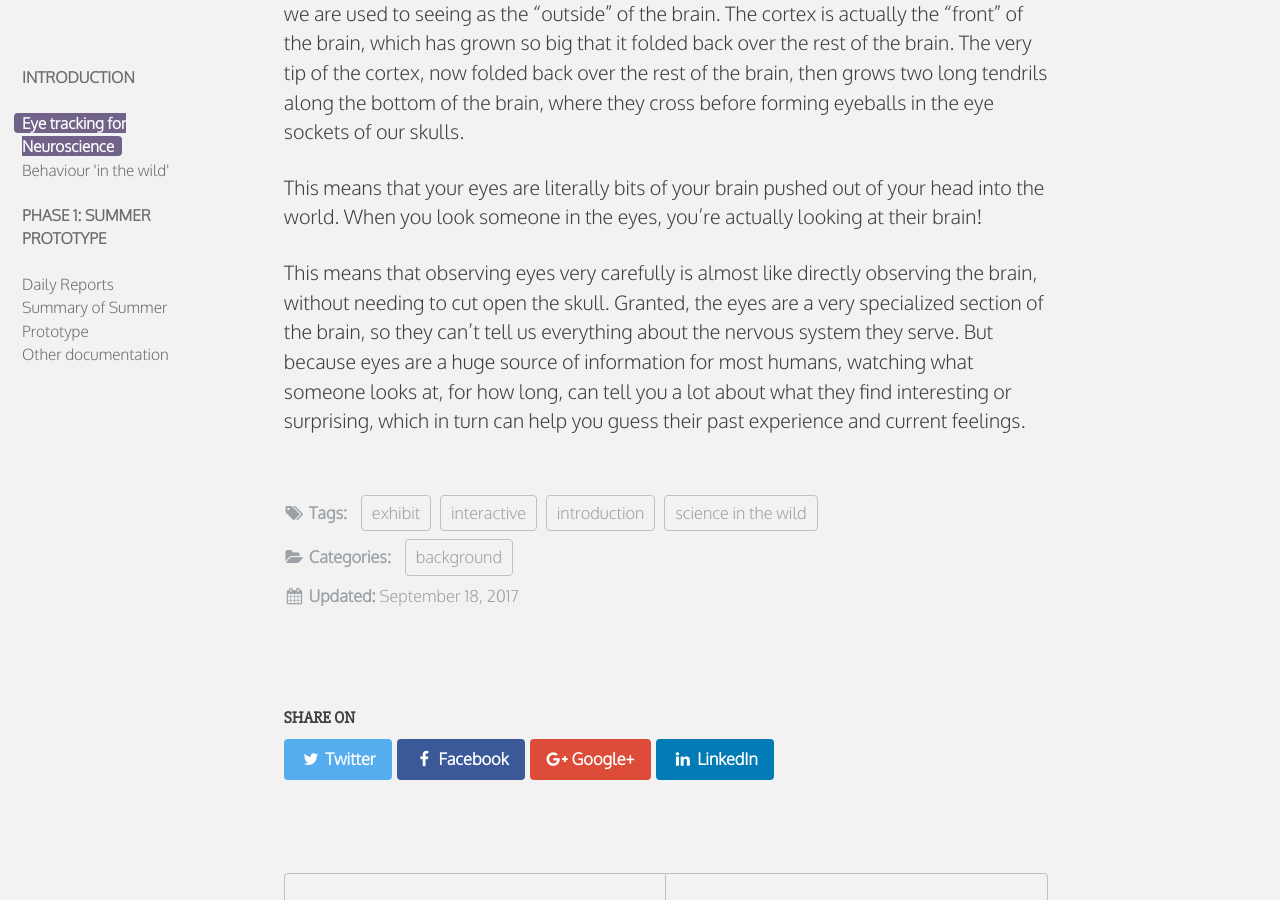
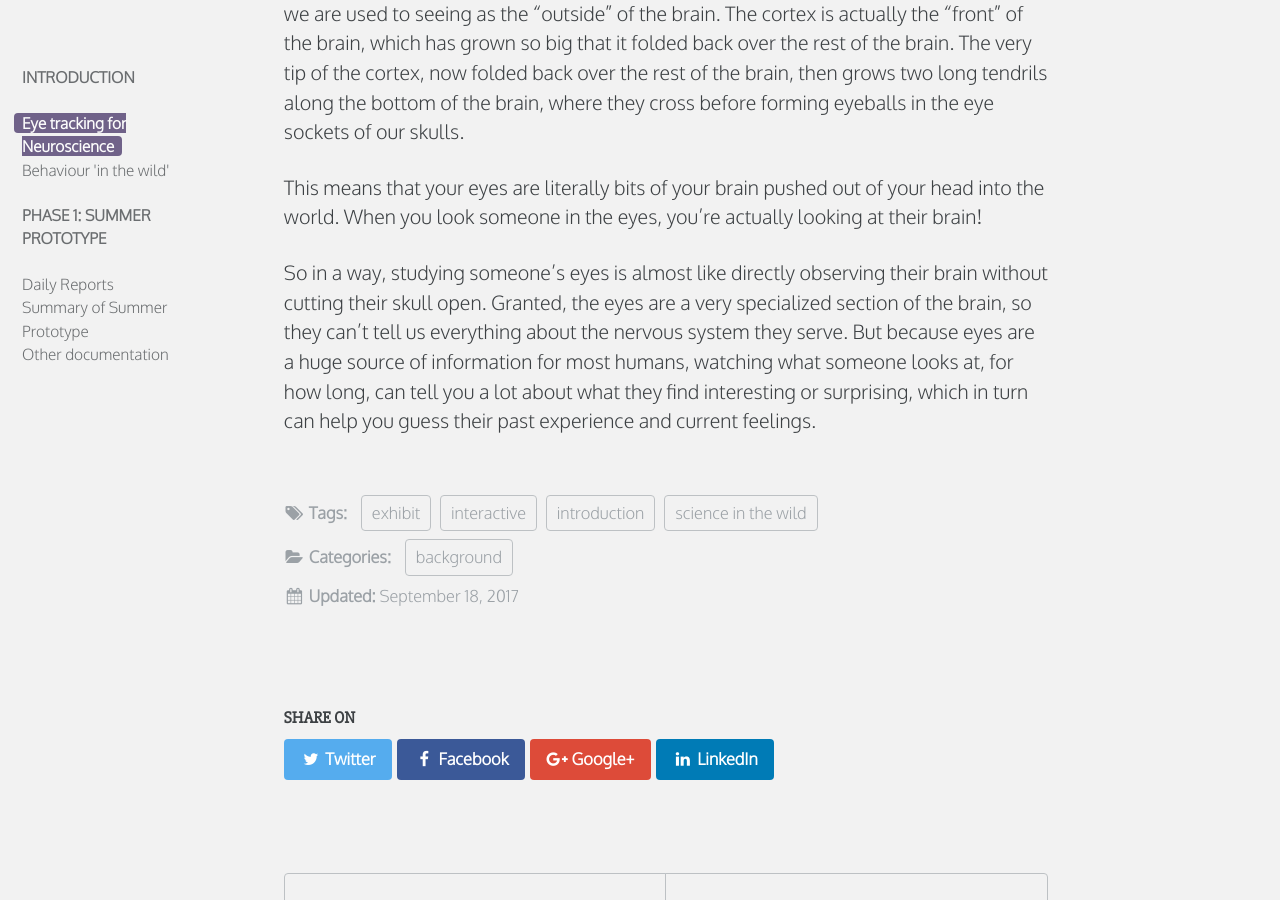
Before and after one commit to everymind/SurprisingMinds, a Jekyll site: the page built from _documentation/Eye-tracking.md, in a window 1280 px wide and 900 px high, scrolled down 835 px. Built offline with Jekyll 4.4.1, drawn with Linux system fonts in a browser that asks for light colours; comment, search, counter and statistics services are not loaded.

Commit message:
Update Eye-tracking.md

```diff
--- a/_documentation/Eye-tracking.md
+++ b/_documentation/Eye-tracking.md
@@ -25,4 +25,4 @@ In vertebrate animals, or animals with a spinal cord, our nervous system starts
 
 This means that your eyes are literally bits of your brain pushed out of your head into the world. When you look someone in the eyes, you're actually looking at their brain!
 
-This means that observing eyes very carefully is almost like directly observing the brain, without needing to cut open the skull. Granted, the eyes are a very specialized section of the brain, so they can't tell us everything about the nervous system they serve. But because eyes are a huge source of information for most humans, watching what someone looks at, for how long, can tell you a lot about what they find interesting or surprising, which in turn can help you guess their past experience and current feelings.
+So in a way, studying someone's eyes is almost like directly observing their brain without cutting their skull open. Granted, the eyes are a very specialized section of the brain, so they can't tell us everything about the nervous system they serve. But because eyes are a huge source of information for most humans, watching what someone looks at, for how long, can tell you a lot about what they find interesting or surprising, which in turn can help you guess their past experience and current feelings.
```
